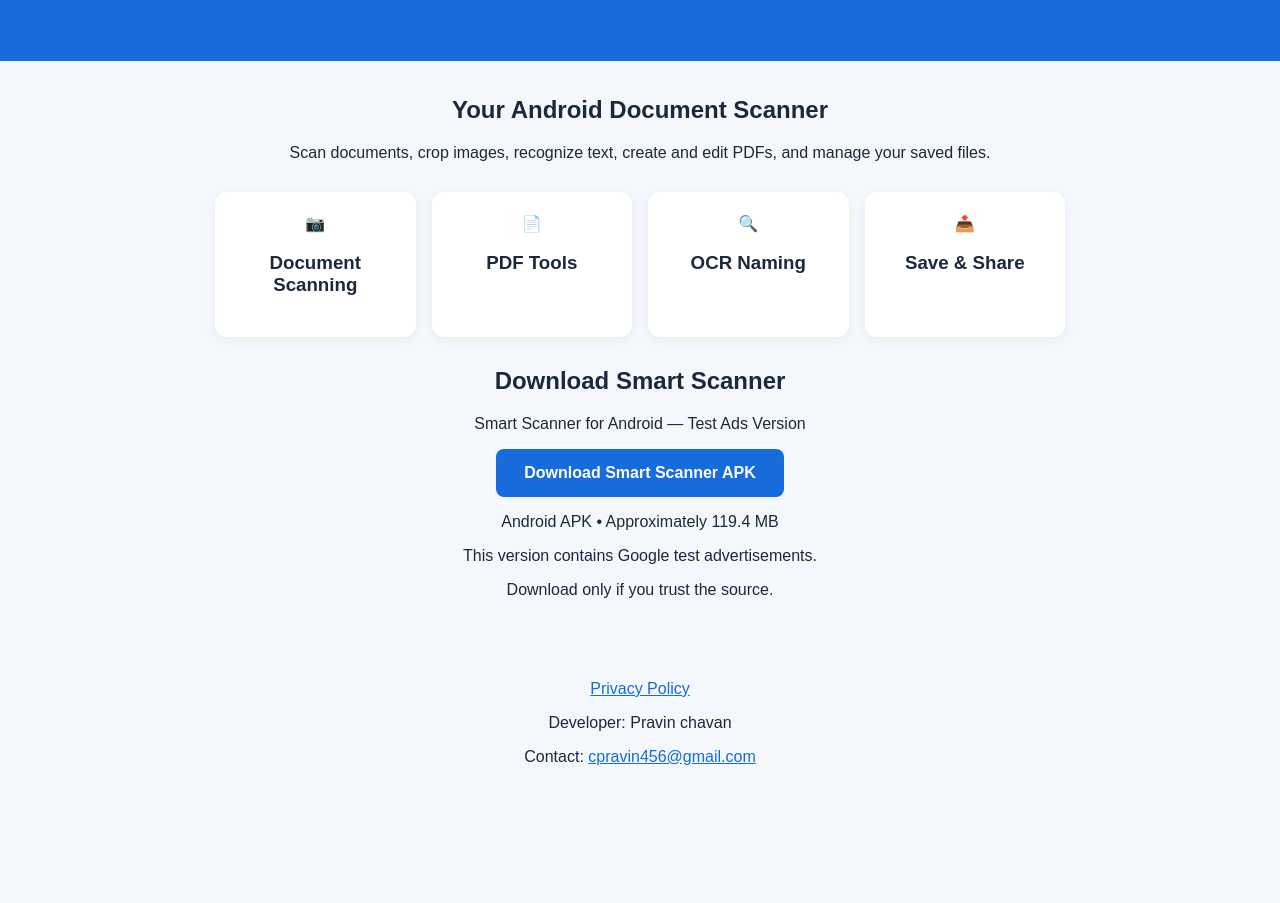
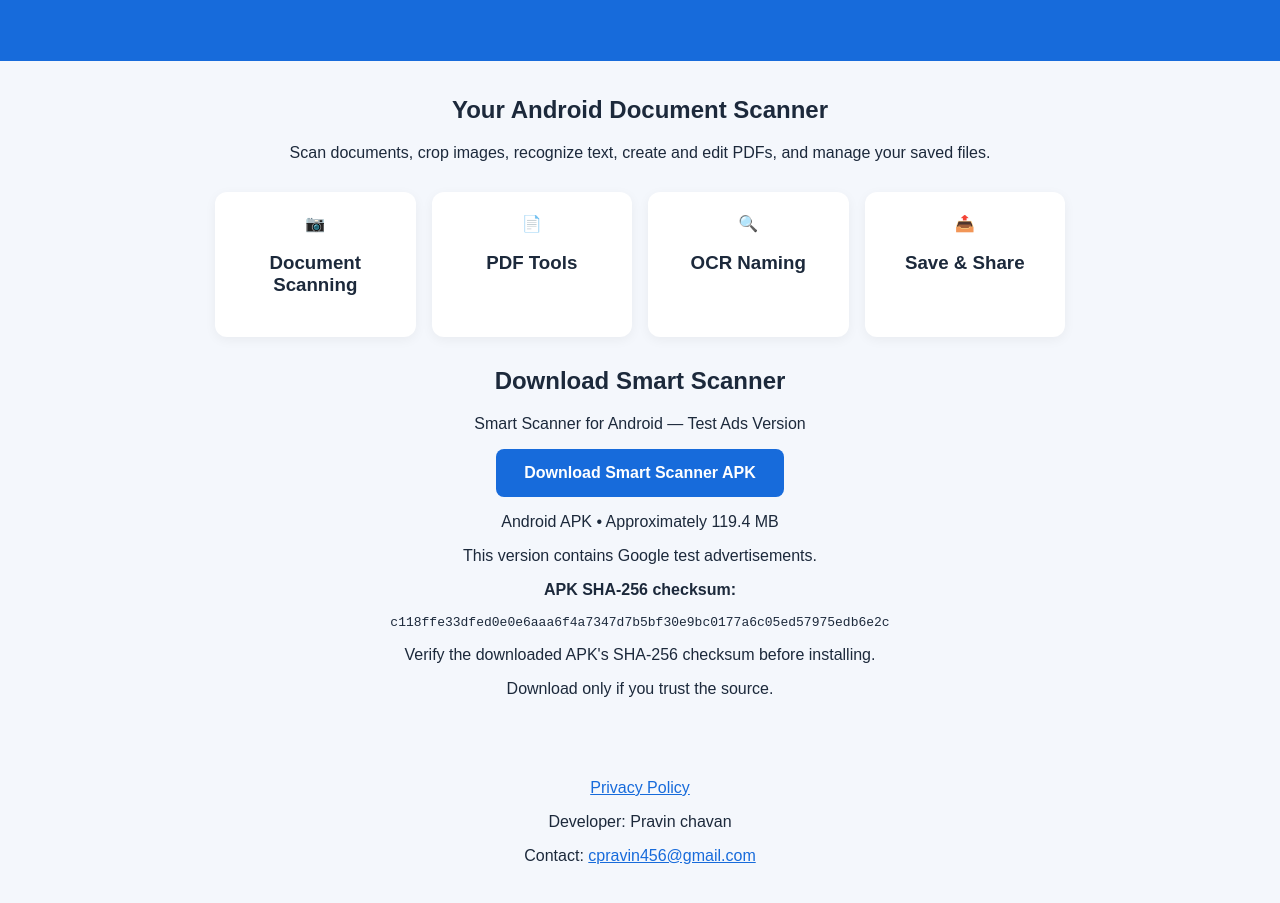
Before and after one commit to cpravin456-sketch/-smart-scanner-website, a plain HTML site: page index.html in a window 1280 px wide. Shown: the part 153-1056 px from the top of the page. Before the commit the page ends 965 px from the top, so only its background shows below. Drawn offline with Linux system fonts and the light colour scheme.

Commit message:
Update index.html

```diff
--- a/index.html
+++ b/index.html
@@ -77,6 +77,16 @@
 
 <p>Android APK • Approximately 119.4 MB</p>
 <p>This version contains Google test advertisements.</p>
+
+<p><strong>APK SHA-256 checksum:</strong></p>
+<p style="overflow-wrap: anywhere; font-family: monospace;">
+c118ffe33dfed0e0e6aaa6f4a7347d7b5bf30e9bc0177a6c05ed57975edb6e2c
+</p>
+<p>
+  Verify the downloaded APK's SHA-256 checksum
+  before installing.
+</p>
+
 <p>Download only if you trust the source.</p>
 
   </main>
```
